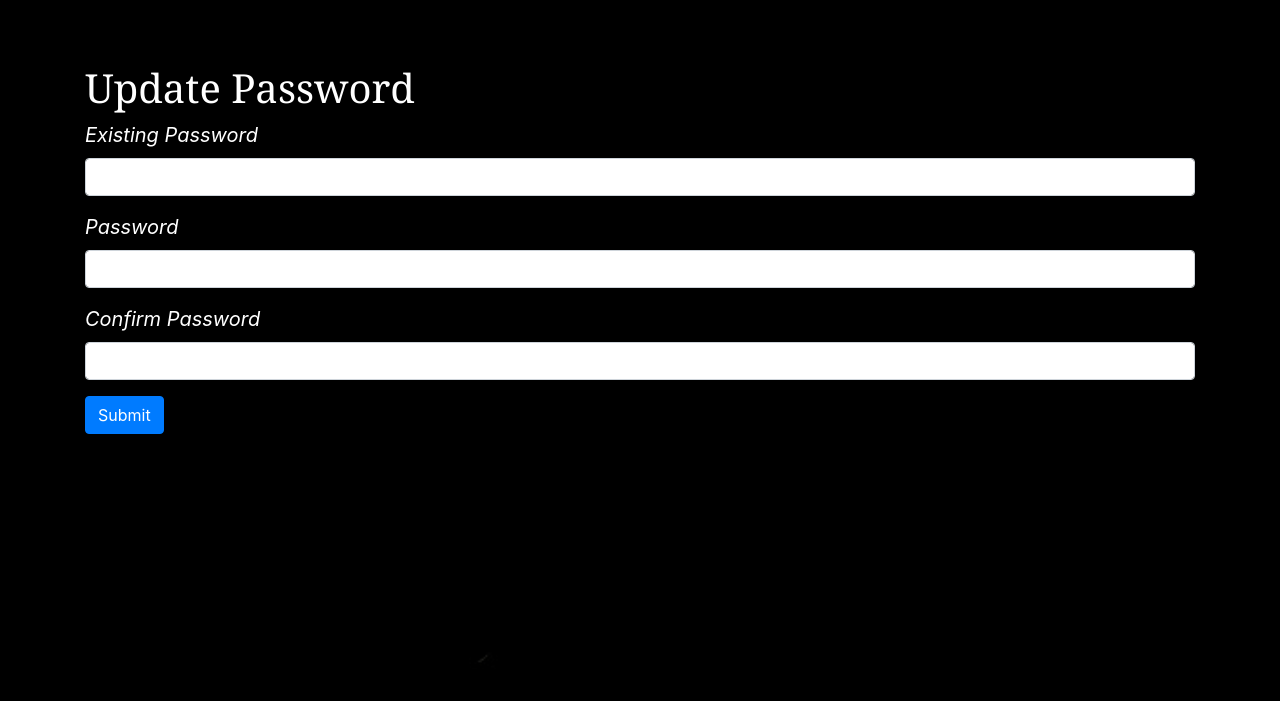
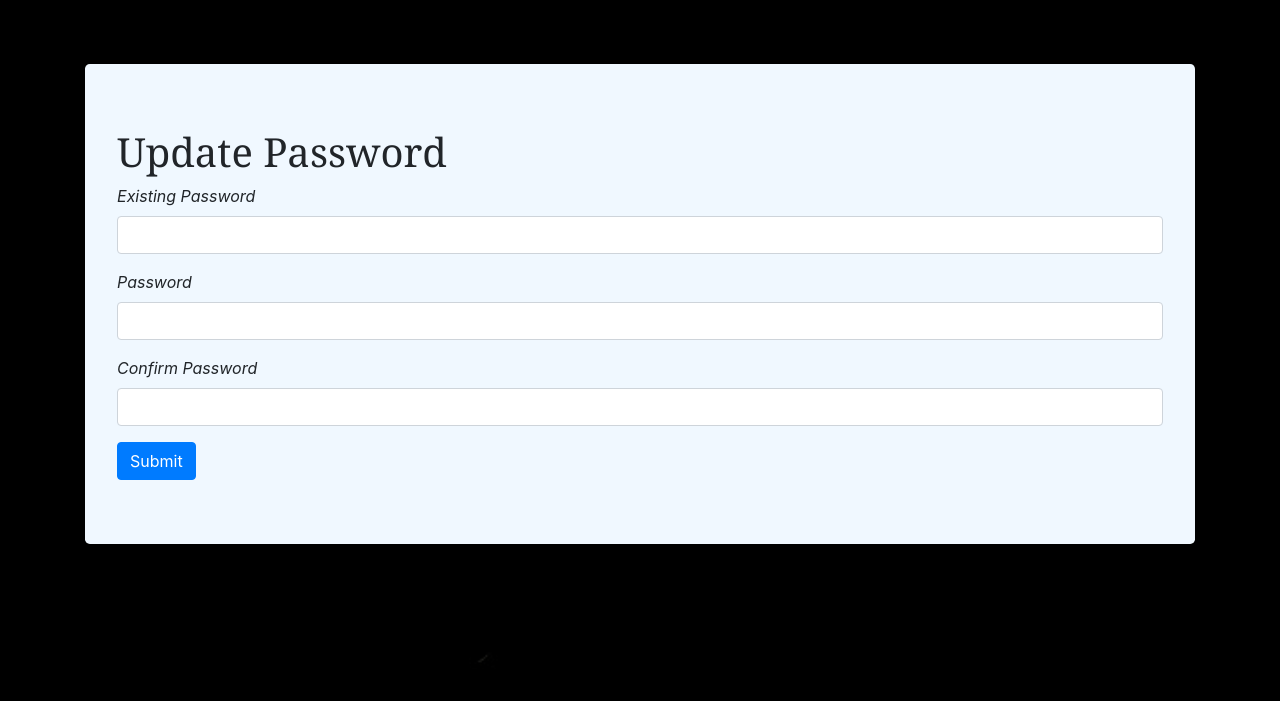
Before and after one commit to jasontaylor0891/CSC535_project, a Flask app: a page that uses app/templates/updatePassword.html in a window 1280 px wide. Shown: the part 56-757 px from the top of the page. Run offline with Flask 2, Linux system fonts and the light colour scheme; some libraries are stand-ins or nearby versions.

Commit message:
added jumbotron to page

```diff
--- a/app/templates/updatePassword.html
+++ b/app/templates/updatePassword.html
@@ -1,7 +1,7 @@
 {% extends 'layout.html' %}
 
 {% block body %}
-<span class="text-white" style="font-size: 20px">
+<div class="jumbotron" style="background-color:#F0F8FF;">
 	<h1 style="font-family: Georgia, serif;">Update Password</h1>
 	<div class="font-italic">
   {% from "includes/_formhelpers.html" import render_field %}
@@ -18,5 +18,5 @@
     <input type="submit" class="btn btn-primary" value="Submit">
   </form>
   </div>
-  </span>
+  </div>
 {% endblock %}
```
